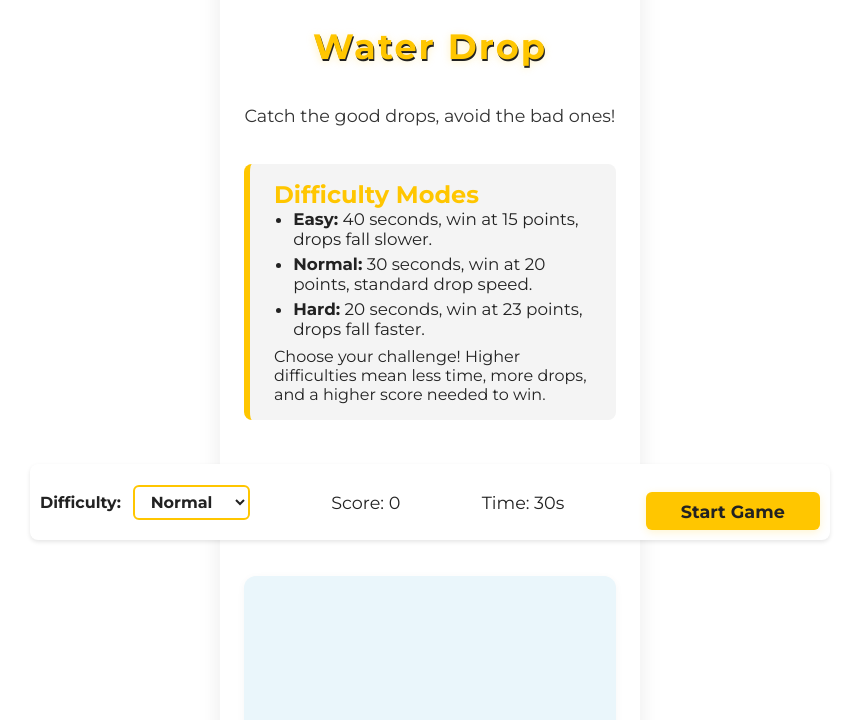
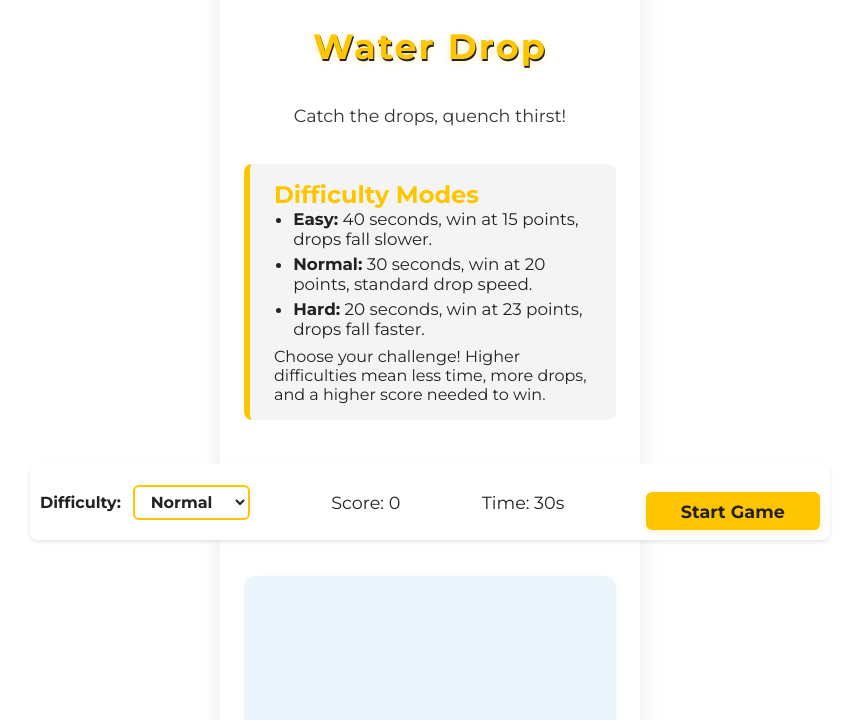
Before and after one commit to arsule375/charity-water-game-interactive-v2, a plain HTML site: page index.html in a window 1280 px wide. Shown: the part 80-800 px from the top of the page, without its empty margins (210-1069 px from the left). Drawn offline with Linux system fonts and the light colour scheme.

Commit message:
update 2

```diff
--- a/index.html
+++ b/index.html
@@ -9,7 +9,7 @@
 <body>
     <div class="game-wrapper">
         <h1 class="game-title">Water Drop</h1>
-        <p class="game-tagline">Catch the good drops, avoid the bad ones!</p>
+    <p class="game-tagline">Catch the drops, quench thirst!</p>
 
         <div class="rules-panel">
             <h2>Difficulty Modes</h2>
```
